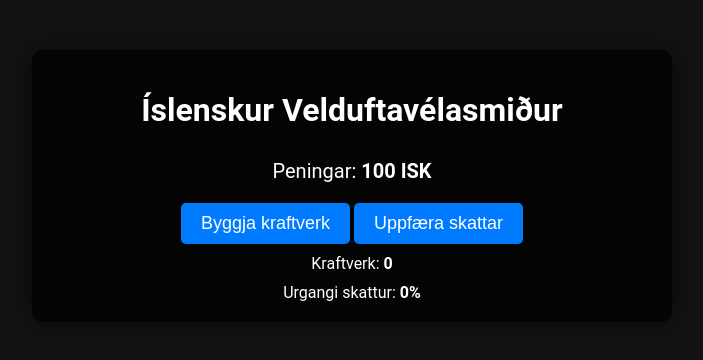
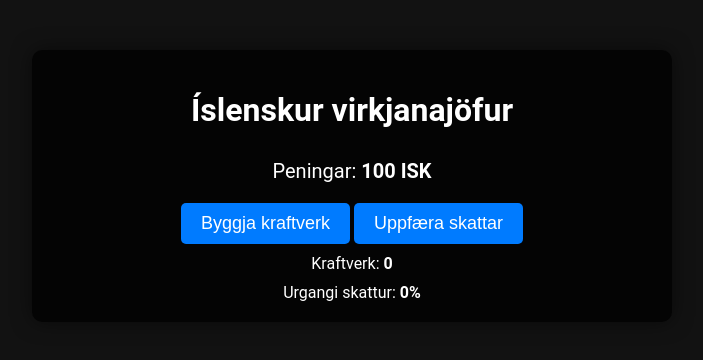
Before and after one commit to largefort/idlepowerplantycoon, a plain HTML site: page index.html in a window 1280 px wide. Shown: the whole page, without its empty margins (288-991 px from the left). Drawn offline with Linux system fonts and the light colour scheme.

Commit message:
Update index.html

```diff
--- a/index.html
+++ b/index.html
@@ -3,12 +3,12 @@
 <head>
     <meta charset="UTF-8">
     <meta name="viewport" content="width=device-width, initial-scale=1.0">
-    <title>Íslenskur Vöruvöruvöru Velduftavélasmiður</title>
+    <title>Íslenskur virkjanajöfur</title>
     <link rel="stylesheet" href="styles.css">
 </head>
 <body>
     <div id="game">
-        <h1>Íslenskur Velduftavélasmiður</h1>
+        <h1>Íslenskur virkjanajöfur</h1>
         <div id="money">Peningar: <span id="moneyAmount">100 ISK</span></div>
         <button onclick="buildPowerPlant()">Byggja kraftverk</button>
         <button onclick="upgradeTaxReduction()">Uppfæra skattar</button> <!-- Added upgrade button -->
```
